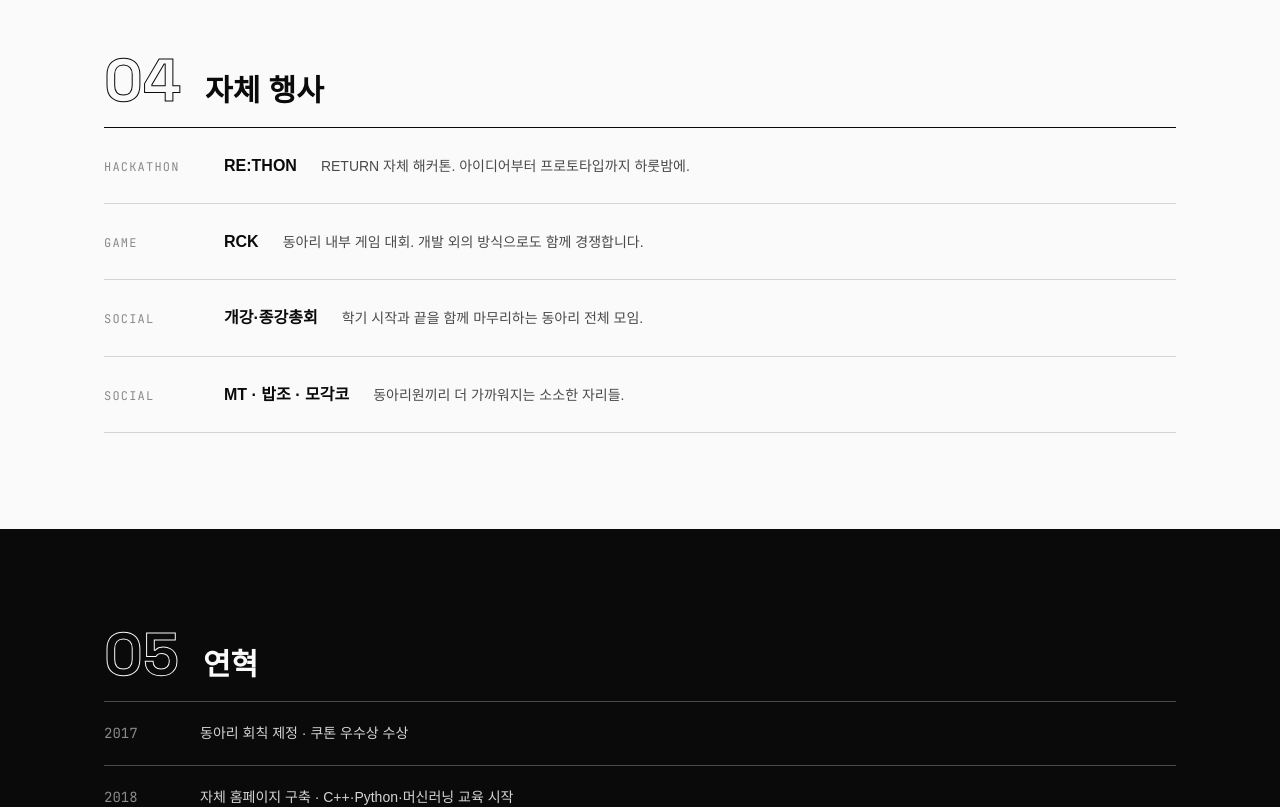
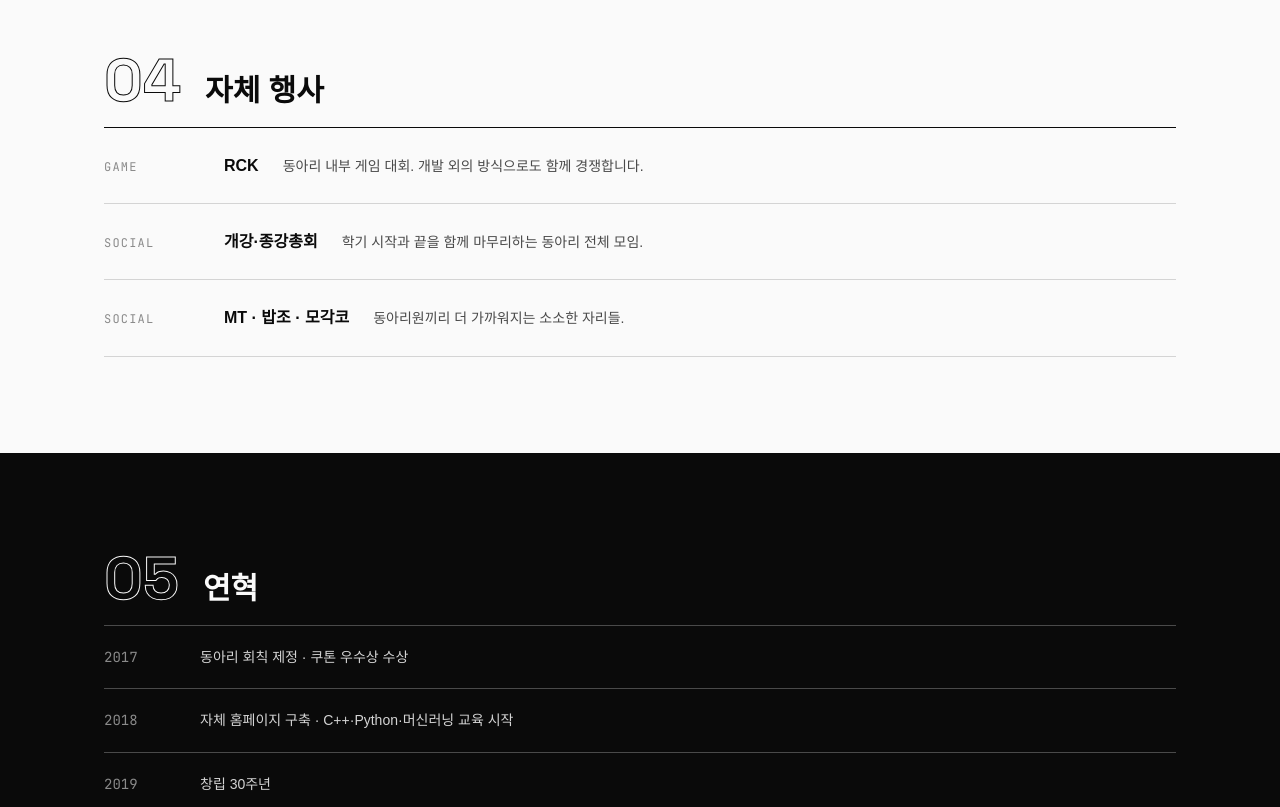
Before and after one commit to KHU-RETURN/return-homepage, a React (Vite) app in the folder frontend/: page /about in a window 1280 px wide. Shown: the part 1800-2607 px from the top of the page. Built offline with nearby package versions, Linux system fonts and the light colour scheme; no server answers; a web font is replaced by a local one.

Commit message:
fix: remove outdated hackathon entry from About page

```diff
--- a/frontend/src/pages/About.jsx
+++ b/frontend/src/pages/About.jsx
@@ -141,7 +141,6 @@ export default function About() {
         </div>
         <ul className="mt-0 divide-y divide-gray-300 border-b border-gray-300">
           {[
-            { tag: 'HACKATHON', name: 'RE:THON', desc: 'RETURN 자체 해커톤. 아이디어부터 프로토타입까지 하룻밤에.' },
             { tag: 'GAME', name: 'RCK', desc: '동아리 내부 게임 대회. 개발 외의 방식으로도 함께 경쟁합니다.' },
             { tag: 'SOCIAL', name: '개강·종강총회', desc: '학기 시작과 끝을 함께 마무리하는 동아리 전체 모임.' },
             { tag: 'SOCIAL', name: 'MT · 밥조 · 모각코', desc: '동아리원끼리 더 가까워지는 소소한 자리들.' },
```
Also changed, not shown: 2 other files (tests, documents, lock files or other folders).
